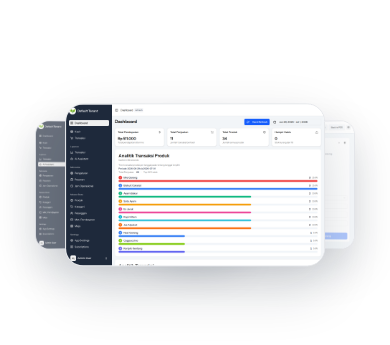
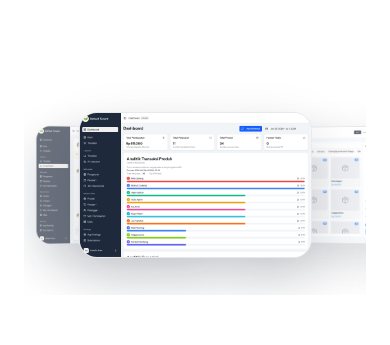
Before and after one commit to rizkidarmawan21/arstech-lp, a website: page index.html in a window 390 px wide. Shown: the part 755-1100 px from the top of the page. Drawn offline with nearby package versions, Linux system fonts and the light colour scheme.

Commit message:
fix: enforce overflow hidden and narrower card widths to completely prevent mobile layout overflow

```diff
--- a/index.html
+++ b/index.html
@@ -33,8 +33,8 @@
     @media (max-width: 768px) {
       .section { padding: 48px 0; }
       .pt-20 { padding-top: 32px !important; }
-      .hero-stack { height: 55vw; max-height: 320px; min-height: 220px; width: 100%; overflow: visible; margin-top: 30px; margin-bottom: 30px; }
-      .hero-shot { width: 76%; }
+      .hero-stack { height: 55vw; max-height: 320px; min-height: 220px; width: 100%; overflow: hidden; margin-top: 30px; margin-bottom: 30px; }
+      .hero-shot { width: 68%; }
     }
   </style>
 </head>
@@ -304,7 +304,6 @@
     const shots = document.querySelectorAll('.hero-shot');
 
     function getTransform(pos) {
-      const isMobile = window.innerWidth <= 768;
       if (pos === 'center') {
         return {
           translateX: '-50%',
@@ -314,17 +313,17 @@
         };
       } else if (pos === 'left') {
         return {
-          translateX: isMobile ? '-72%' : '-78%',
+          translateX: '-78%',
           translateY: '-50%',
-          scale: isMobile ? 0.78 : 0.8,
-          rotateY: isMobile ? '8deg' : '12deg'
+          scale: 0.8,
+          rotateY: '12deg'
         };
       } else if (pos === 'right') {
         return {
-          translateX: isMobile ? '-28%' : '5%',
+          translateX: '5%',
           translateY: '-50%',
-          scale: isMobile ? 0.78 : 0.8,
-          rotateY: isMobile ? '-8deg' : '-12deg'
+          scale: 0.8,
+          rotateY: '-12deg'
         };
       }
     }
```
